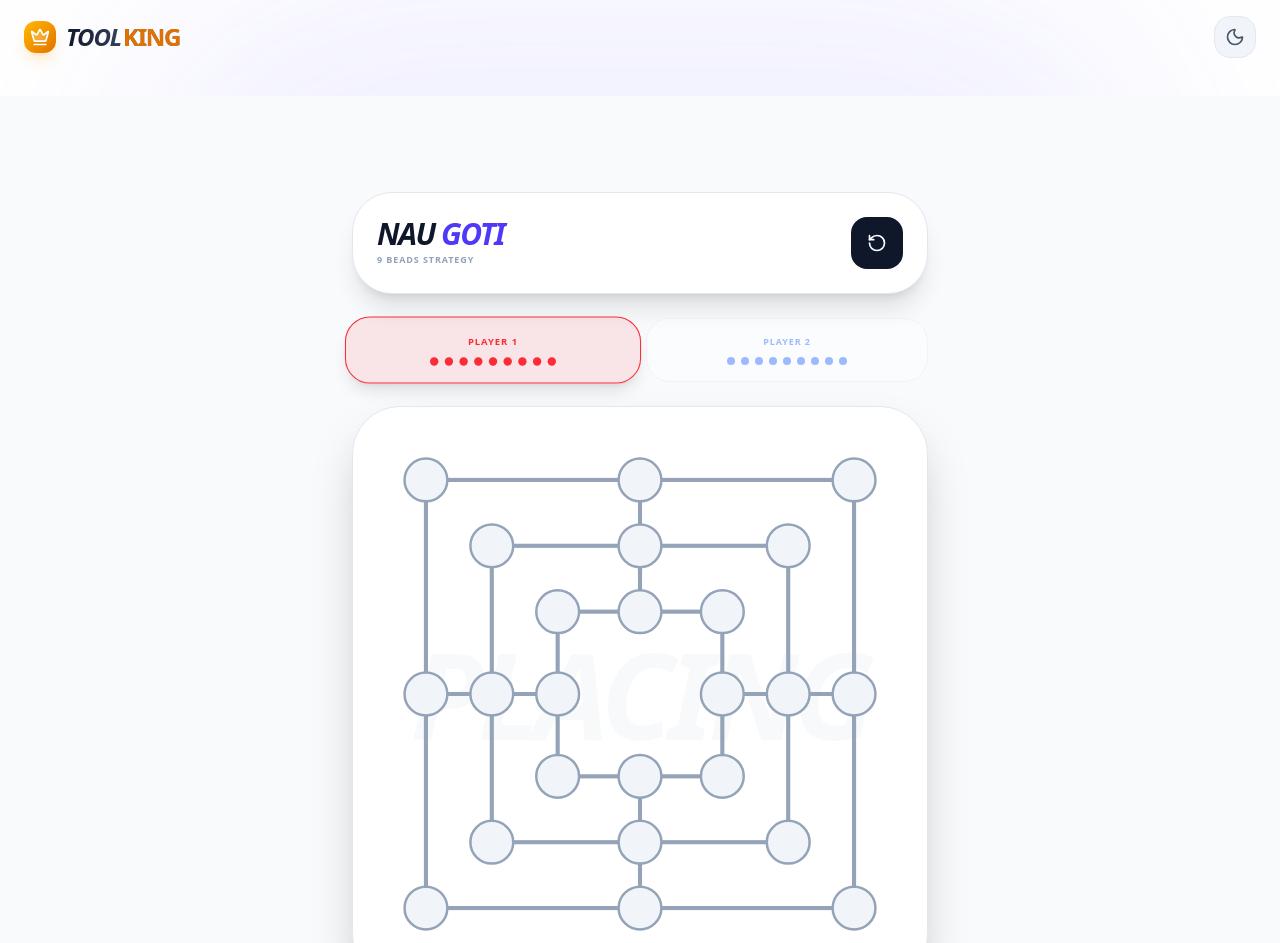
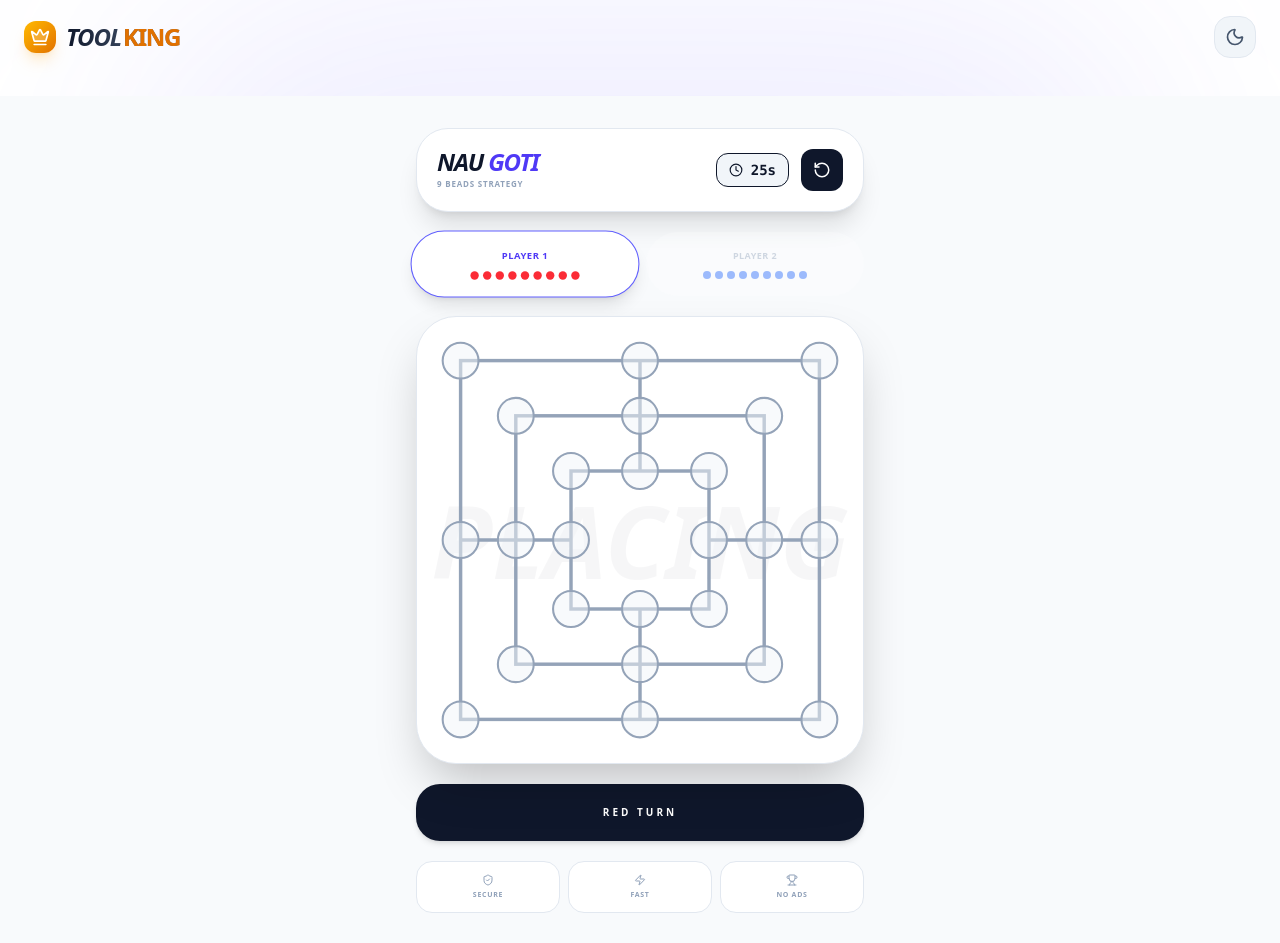
Before and after one commit to dhruvurgr88/ToolKing, a Next.js app: page /games/nau-goti in a window 1280 px wide. Shown: the top 943 px of the page. Built offline with nearby package versions, Linux system fonts and the light colour scheme.

Commit message:
refactored

```diff
--- a/app/games/nau-goti/page.tsx
+++ b/app/games/nau-goti/page.tsx
@@ -1,7 +1,7 @@
 "use client";
 
-import React, { useState } from "react";
-import { RotateCcw, Trophy, Zap, ShieldCheck } from "lucide-react";
+import React, { useState, useEffect, useRef } from "react";
+import { RotateCcw, Trophy, Zap, ShieldCheck, Clock } from "lucide-react";
 
 // --- 🎮 CONSTANTS ---
 const points = [
@@ -86,6 +86,33 @@ export default function NauGotiPage() {
   const [removeMode, setRemoveMode] = useState(false);
   const [winner, setWinner] = useState<string | null>(null);
 
+  // --- TIMER STATE ---
+  const [timeLeft, setTimeLeft] = useState(30);
+  const timerRef = useRef<NodeJS.Timeout | null>(null);
+
+  const switchTurn = () => {
+    if (removeMode) setRemoveMode(false);
+    setSelected(null);
+    setPlayer((prev) => (prev === "P1" ? "P2" : "P1"));
+    setTimeLeft(30);
+  };
+
+  useEffect(() => {
+    if (winner) return;
+    timerRef.current = setInterval(() => {
+      setTimeLeft((prev) => {
+        if (prev <= 1) {
+          switchTurn();
+          return 30;
+        }
+        return prev - 1;
+      });
+    }, 1000);
+    return () => {
+      if (timerRef.current) clearInterval(timerRef.current);
+    };
+  }, [player, removeMode, winner]);
+
   const isPieceInMill = (tempBoard: (string | null)[], index: number) => {
     const p = tempBoard[index];
     if (!p) return false;
@@ -103,6 +130,7 @@ export default function NauGotiPage() {
         setBoard(newBoard);
         setRemoveMode(false);
         setPlayer(player === "P1" ? "P2" : "P1");
+        setTimeLeft(30);
         if (
           phase === "moving" &&
           newBoard.filter((p) => p === (player === "P1" ? "P2" : "P1")).length <
@@ -119,10 +147,13 @@ export default function NauGotiPage() {
       setBoard(newBoard);
       const newToPlace = { ...toPlace, [player]: toPlace[player] - 1 };
       setToPlace(newToPlace);
-      if (isPieceInMill(newBoard, i)) setRemoveMode(true);
-      else {
+      if (isPieceInMill(newBoard, i)) {
+        setRemoveMode(true);
+        setTimeLeft(30);
+      } else {
         if (newToPlace.P1 === 0 && newToPlace.P2 === 0) setPhase("moving");
         setPlayer(player === "P1" ? "P2" : "P1");
+        setTimeLeft(30);
       }
     } else {
       if (selected === null) {
@@ -133,8 +164,13 @@ export default function NauGotiPage() {
           newBoard[selected] = null;
           newBoard[i] = player;
           setBoard(newBoard);
-          if (isPieceInMill(newBoard, i)) setRemoveMode(true);
-          else setPlayer(player === "P1" ? "P2" : "P1");
+          if (isPieceInMill(newBoard, i)) {
+            setRemoveMode(true);
+            setTimeLeft(30);
+          } else {
+            setPlayer(player === "P1" ? "P2" : "P1");
+            setTimeLeft(30);
+          }
         }
         setSelected(null);
       }
@@ -148,63 +184,63 @@ export default function NauGotiPage() {
     setWinner(null);
     setRemoveMode(false);
     setPlayer("P1");
+    setTimeLeft(30);
   };
 
   return (
-    <div className="min-h-screen bg-slate-50 dark:bg-[#020617] pt-24 pb-12 px-4 selection:bg-indigo-500">
-      <div className="max-w-xl mx-auto flex flex-col gap-6">
-        {/* --- PREMIUM HEADER --- */}
-        <header className="flex items-center justify-between bg-white dark:bg-slate-900 p-6 rounded-[2.5rem] border border-slate-200 dark:border-slate-800 shadow-xl">
+    <div className="min-h-screen bg-slate-50 dark:bg-[#020617] py-8 px-4 flex flex-col items-center">
+      {/* LAYOUT FIX:
+          1. max-w-md (approx 448px) ensures it doesn't get too wide on laptop.
+          2. w-full ensures it takes full width on mobile.
+      */}
+      <div className="w-full max-w-md flex flex-col gap-5">
+        {/* --- HEADER --- */}
+        <header className="flex items-center justify-between bg-white dark:bg-slate-900 p-5 rounded-[2rem] border border-slate-200 dark:border-slate-800 shadow-xl">
           <div className="flex flex-col">
-            <h1 className="text-3xl font-black italic uppercase tracking-tighter text-slate-900 dark:text-white leading-none">
+            <h1 className="text-2xl font-black italic uppercase tracking-tighter text-slate-900 dark:text-white leading-none">
               Nau <span className="text-indigo-600">Goti</span>
             </h1>
-            <p className="text-[9px] font-black text-slate-400 uppercase tracking-widest mt-1">
+            <p className="text-[8px] font-black text-slate-400 uppercase tracking-widest mt-1">
               9 Beads Strategy
             </p>
           </div>
+          <div className="flex items-center gap-3">
+            <div
+              className={`flex items-center gap-2 px-3 py-1.5 rounded-xl border ${timeLeft < 10 ? "bg-red-500 text-white animate-pulse" : "bg-slate-100 dark:bg-slate-800 dark:text-white"}`}
+            >
+              <Clock size={14} />
+              <span className="font-mono font-bold text-sm">{timeLeft}s</span>
+            </div>
             <button
               onClick={resetGame}
-            className="p-4 bg-slate-900 dark:bg-white text-white dark:text-black rounded-2xl hover:bg-indigo-600 hover:text-white transition-colors"
+              className="p-3 bg-slate-900 dark:bg-white text-white dark:text-black rounded-xl hover:bg-indigo-600 hover:text-white transition-all"
             >
-            <RotateCcw size={20} />
+              <RotateCcw size={18} />
             </button>
+          </div>
         </header>
 
         {/* --- STATUS BARS --- */}
         <div className="grid grid-cols-2 gap-3">
-          <div
-            className={`p-4 rounded-3xl border transition-all duration-500 flex flex-col items-center ${player === "P1" ? "bg-red-500/10 border-red-500 shadow-lg scale-105" : "bg-white dark:bg-slate-900 border-slate-200 dark:border-slate-800 opacity-40"}`}
-          >
-            <span className="text-[9px] font-black uppercase text-red-500 tracking-widest">
-              Player 1
-            </span>
-            <div className="flex flex-wrap justify-center gap-1.5 mt-2">
-              {Array.from({ length: toPlace.P1 }).map((_, i) => (
-                <div key={i} className="w-2 h-2 rounded-full bg-red-500" />
-              ))}
-            </div>
-          </div>
-          <div
-            className={`p-4 rounded-3xl border transition-all duration-500 flex flex-col items-center ${player === "P2" ? "bg-blue-600/10 border-blue-600 shadow-lg scale-105" : "bg-white dark:bg-slate-900 border-slate-200 dark:border-slate-800 opacity-40"}`}
-          >
-            <span className="text-[9px] font-black uppercase text-blue-600 tracking-widest">
-              Player 2
-            </span>
-            <div className="flex flex-wrap justify-center gap-1.5 mt-2">
-              {Array.from({ length: toPlace.P2 }).map((_, i) => (
-                <div key={i} className="w-2 h-2 rounded-full bg-blue-600" />
-              ))}
-            </div>
-          </div>
+          <PlayerCard
+            active={player === "P1"}
+            label="Player 1"
+            color="bg-red-500"
+            count={toPlace.P1}
+          />
+          <PlayerCard
+            active={player === "P2"}
+            label="Player 2"
+            color="bg-blue-600"
+            count={toPlace.P2}
+          />
         </div>
 
         {/* --- GAME BOARD --- */}
-        <div className="relative group">
-          <div className="relative aspect-square w-full bg-white dark:bg-slate-900 rounded-[3rem] border border-slate-200 dark:border-slate-800 shadow-2xl p-6 md:p-10 flex items-center justify-center">
-            {/* Background Status Text */}
-            <div className="absolute inset-0 flex items-center justify-center pointer-events-none opacity-5 select-none overflow-hidden">
-              <span className="text-[120px] font-black uppercase italic tracking-tighter text-slate-400">
+        <div className="relative w-full aspect-square bg-white dark:bg-slate-900 rounded-[2.5rem] border border-slate-200 dark:border-slate-800 shadow-2xl p-4 flex items-center justify-center overflow-hidden">
+          {/* Background Text Overlay */}
+          <div className="absolute inset-0 flex items-center justify-center pointer-events-none opacity-[0.03] select-none">
+            <span className="text-[100px] font-black uppercase italic">
               {removeMode ? "KILL" : phase}
             </span>
           </div>
@@ -213,7 +249,6 @@ export default function NauGotiPage() {
             viewBox="0 0 300 300"
             className="w-full h-full relative z-10 overflow-visible"
           >
-              {/* Board Lines */}
             <g
               stroke="#94a3b8"
               strokeWidth="2.5"
@@ -230,18 +265,13 @@ export default function NauGotiPage() {
             </g>
 
             {points.map(([x, y], i) => {
-                // Determine Colors - Hardcoded Hex for absolute consistency
-                let fillColor = "#f1f5f9"; // Default Light Mode Gray
-                if (board[i] === "P1") fillColor = "#ef4444"; // Red
-                if (board[i] === "P2") fillColor = "#2563eb"; // Blue
-
-                // Set Dark Mode Empty Color
-                const isDarkMode =
-                  typeof window !== "undefined" &&
-                  document.documentElement.classList.contains("dark");
-                if (board[i] === null && isDarkMode) fillColor = "#1e293b";
-
               const isSelected = selected === i;
+              let fill =
+                board[i] === "P1"
+                  ? "#ef4444"
+                  : board[i] === "P2"
+                    ? "#2563eb"
+                    : "transparent";
 
               return (
                 <circle
@@ -250,55 +280,80 @@ export default function NauGotiPage() {
                   cy={y}
                   r={isSelected ? 16 : 13}
                   onClick={() => handlePress(i)}
-                    fill={fillColor}
+                  fill={
+                    fill === "transparent" ? "rgba(241, 245, 249, 0.5)" : fill
+                  }
                   stroke={isSelected ? "#fbbf24" : "#94a3b8"}
                   strokeWidth={isSelected ? 4 : 1.5}
-                    style={{
-                      transition: "fill 0.2s, stroke 0.2s, stroke-width 0.2s",
-                    }}
-                    className="cursor-pointer hover:brightness-110 active:opacity-80"
+                  className="cursor-pointer transition-all hover:brightness-110 active:scale-90"
                 />
               );
             })}
           </svg>
+
+          {/* Winner Message */}
+          {winner && (
+            <div className="absolute inset-0 z-20 bg-indigo-600/90 flex flex-col items-center justify-center text-white text-center p-6">
+              <Trophy size={60} className="mb-4 text-yellow-400" />
+              <h2 className="text-3xl font-black uppercase">{winner} WINS!</h2>
+              <button
+                onClick={resetGame}
+                className="mt-4 px-6 py-2 bg-white text-indigo-600 rounded-full font-bold"
+              >
+                Play Again
+              </button>
             </div>
+          )}
         </div>
 
-        {/* --- TURN ACTION BAR --- */}
+        {/* --- ACTION BAR --- */}
         <div
-          className={`p-6 rounded-[2rem] text-center border shadow-lg transition-all duration-500 ${removeMode ? "bg-amber-500 border-amber-400 text-white animate-pulse" : "bg-slate-900 dark:bg-white text-white dark:text-black border-transparent"}`}
+          className={`p-5 rounded-3xl text-center border shadow-md transition-all ${removeMode ? "bg-amber-500 text-white animate-pulse border-amber-400" : "bg-slate-900 dark:bg-white text-white dark:text-black border-transparent"}`}
         >
-          <p className="text-[10px] font-black uppercase tracking-[0.4em]">
-            {winner
-              ? `🏆 ${winner} VICTORY`
-              : removeMode
-                ? "⚡ STRIKE ENEMY PIECE"
-                : `${player === "P1" ? "RED" : "BLUE"} TO MOVE`}
+          <p className="text-[10px] font-black uppercase tracking-[0.3em]">
+            {removeMode
+              ? "STRIKE ENEMY"
+              : `${player === "P1" ? "RED" : "BLUE"} TURN`}
           </p>
         </div>
 
-        {/* --- TRUST BADGES --- */}
-        <div className="grid grid-cols-3 gap-3">
-          <div className="bg-white/50 dark:bg-slate-900/50 p-4 rounded-3xl border border-slate-200 dark:border-slate-800 flex flex-col items-center gap-1 text-slate-400">
-            <ShieldCheck size={14} />
-            <span className="text-[8px] font-black uppercase tracking-widest">
-              Private
-            </span>
-          </div>
-          <div className="bg-white/50 dark:bg-slate-900/50 p-4 rounded-3xl border border-slate-200 dark:border-slate-800 flex flex-col items-center gap-1 text-slate-400">
-            <Zap size={14} />
-            <span className="text-[8px] font-black uppercase tracking-widest">
-              Local
-            </span>
-          </div>
-          <div className="bg-white/50 dark:bg-slate-900/50 p-4 rounded-3xl border border-slate-200 dark:border-slate-800 flex flex-col items-center gap-1 text-slate-400">
-            <Trophy size={14} />
-            <span className="text-[8px] font-black uppercase tracking-widest">
-              No Ads
-            </span>
-          </div>
+        {/* --- FOOTER --- */}
+        <div className="grid grid-cols-3 gap-2">
+          <Badge icon={<ShieldCheck size={12} />} label="Secure" />
+          <Badge icon={<Zap size={12} />} label="Fast" />
+          <Badge icon={<Trophy size={12} />} label="No Ads" />
         </div>
       </div>
     </div>
   );
 }
+
+function PlayerCard({ active, label, color, count }: any) {
+  return (
+    <div
+      className={`p-4 rounded-[2rem] border transition-all flex flex-col items-center ${active ? "bg-white dark:bg-slate-900 border-indigo-500 shadow-lg scale-105" : "bg-white/50 dark:bg-slate-900/50 border-transparent opacity-40"}`}
+    >
+      <span
+        className={`text-[9px] font-black uppercase tracking-wider ${active ? "text-indigo-600" : "text-slate-400"}`}
+      >
+        {label}
+      </span>
+      <div className="flex flex-wrap justify-center gap-1 mt-2">
+        {Array.from({ length: count }).map((_, i) => (
+          <div key={i} className={`w-2 h-2 rounded-full ${color}`} />
+        ))}
+      </div>
+    </div>
+  );
+}
+
+function Badge({ icon, label }: any) {
+  return (
+    <div className="bg-white dark:bg-slate-900 p-3 rounded-2xl border border-slate-200 dark:border-slate-800 flex flex-col items-center gap-1 text-slate-400">
+      {icon}
+      <span className="text-[7px] font-black uppercase tracking-widest">
+        {label}
+      </span>
+    </div>
+  );
+}
```
Lines whose indentation alone changed are shown as unchanged.
